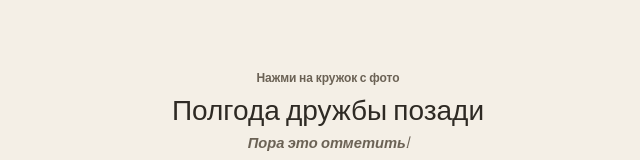
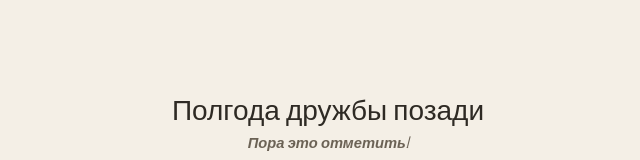
Before and after one commit to kardinstmw/friendship-adventure, a plain HTML site: page screen2.html in a window 1280 px wide. Shown: the part 1389-1549 px from the top of the page, without its empty margins (312-952 px from the left). Drawn offline with nearby package versions, Linux system fonts and the light colour scheme.

Commit message:
Update screen2.html

````diff
--- a/screen2.html
+++ b/screen2.html
@@ -154,7 +154,7 @@
 Но ничего. Ещё исправим."> <img src="261.png" alt="Четвёртое воспоминание"> </button>
 
 ```
-  <p class="tap-hint">Нажми на кружок с фото</p>
+  <p class="tap-hint"></p>
 </section>
 
 <section class="invite">
````
